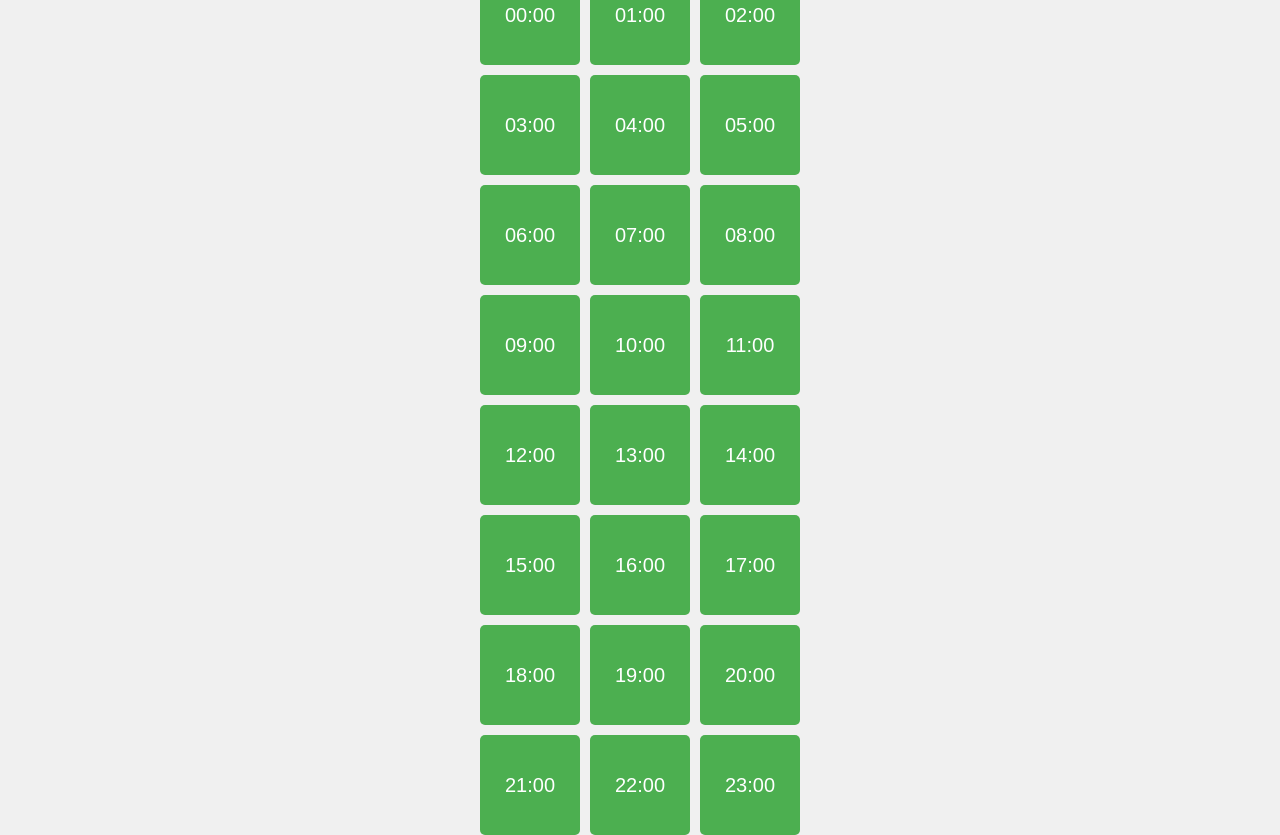
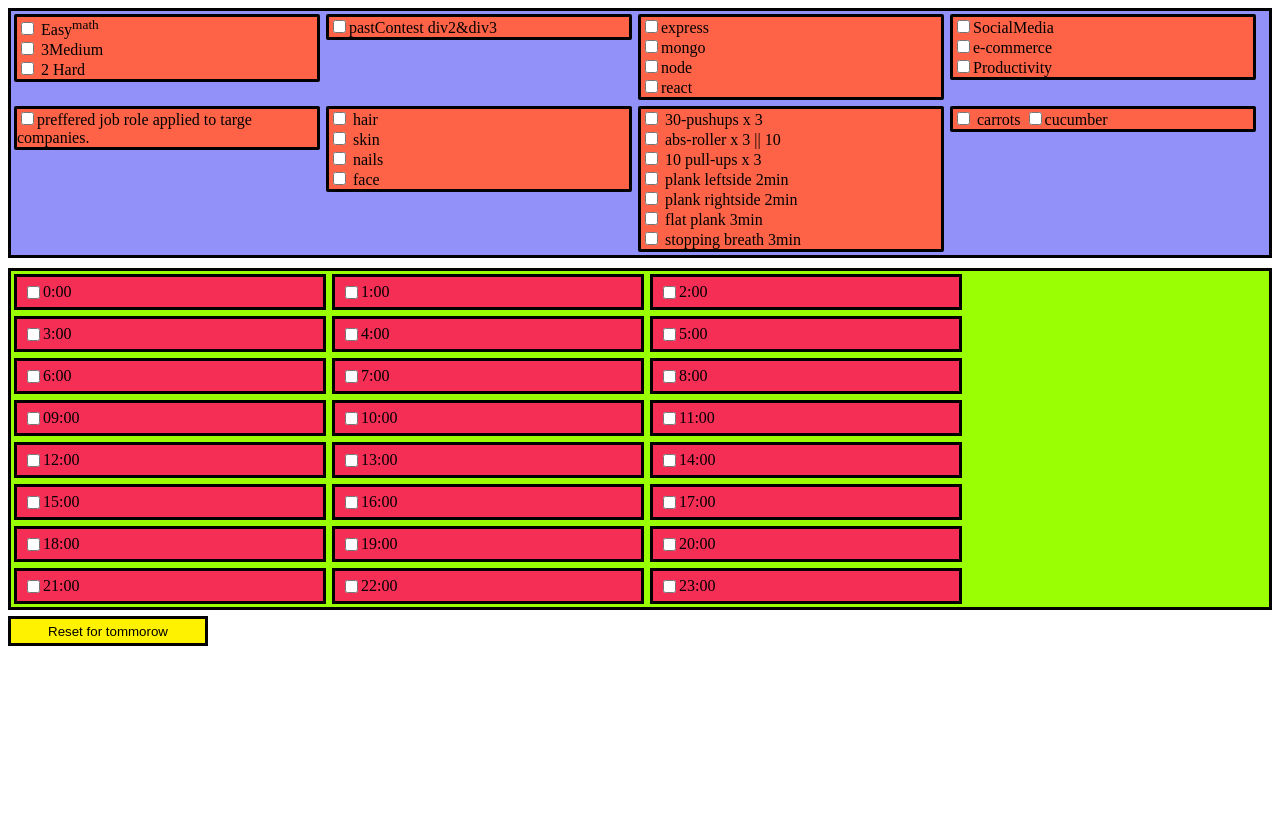
Before and after one commit to Amar-3/day-planner, a plain HTML site: page index.html in a window 1280 px wide. After the commit the page ends 800 px from the top, so only its background shows below. Drawn offline with Linux system fonts and the light colour scheme.

Commit message:
Update index.html

```diff
--- a/index.html
+++ b/index.html
@@ -1,63 +1,181 @@
 <!DOCTYPE html>
 <html lang="en">
   <head>
-    <meta charset="UTF-8">
-    <meta name="viewport" content="width=device-width, initial-scale=1.0">
-    <title>24 Hour Grid</title>
+    <meta charset="UTF-8" />
+    <meta name="viewport" content="width=device-width, initial-scale=1.0" />
+    <title>Document</title>
+
     <style>
-        body {
+      .timeblocks {
         display: flex;
-            justify-content: center;
+        flex-direction: row;
+        background-color: #f4eded;
+        border-color: rgb(44, 43, 43);
+        background: rgb(154, 255, 2);
+        border: solid black 3px;
+        margin-top: 10px;
+        flex-wrap: wrap;
+      }
+      .block {
+        background: rgb(245, 46, 86);
+
+        margin: 3px;
+        padding-left: 6px;
+        border: solid black 3px;
+        width: 300px;
+        height: 30px;
+        display: flex;
         align-items: center;
-            height: 100vh;
-            margin: 0;
-            background-color: #f0f0f0;
-            font-family: Arial, sans-serif;
       }
-        .container {
-            display: grid;
-            grid-template-columns: repeat(3, 100px);
-            grid-gap: 10px;
+
+      .what2do {
+        margin: 0px;
+        display: flex;
+        background-color: rgb(145, 145, 249);
+        border: solid black 3px;
+        flex-wrap: wrap;
+        height: fit-content;
+
       }
-        .box {
-            width: 100px;
-            height: 100px;
-            background-color: #4caf50;
-            display: flex;
-            justify-content: center;
-            align-items: center;
-            color: white;
-            font-size: 20px;
-            border-radius: 5px;
+
+      .tasks {
+        background-color: tomato;
+        width: 300px;
+        height: fit-content;
+        overflow-y: scroll;
+        z-index: 30px;
+        margin: 3px;
+        border: solid;
+        border-radius: 2px;
+      }
+
+
+      button{
+        z-index: 4000000px;
+        margin-top: 6px;
+        background: hwb(57 0% 0%);
+        cursor: pointer;
+        border: solid 3px;
+        height: 30px;
+        width: 200px;
+
+
+      }
+      button:hover{
+        background-color: rgba(229, 62, 24, 0);
       }
     </style>
   </head>
   <body>
-    <div class="container">
-        <div class="box">00:00</div>
-        <div class="box">01:00</div>
-        <div class="box">02:00</div>
-        <div class="box">03:00</div>
-        <div class="box">04:00</div>
-        <div class="box">05:00</div>
-        <div class="box">06:00</div>
-        <div class="box">07:00</div>
-        <div class="box">08:00</div>
-        <div class="box">09:00</div>
-        <div class="box">10:00</div>
-        <div class="box">11:00</div>
-        <div class="box">12:00</div>
-        <div class="box">13:00</div>
-        <div class="box">14:00</div>
-        <div class="box">15:00</div>
-        <div class="box">16:00</div>
-        <div class="box">17:00</div>
-        <div class="box">18:00</div>
-        <div class="box">19:00</div>
-        <div class="box">20:00</div>
-        <div class="box">21:00</div>
-        <div class="box">22:00</div>
-        <div class="box">23:00</div>
+    <div class="what2do">
+      <div class="leetcode tasks">
+        <div class="easy">
+          <input type="checkbox" class="inputs" /> Easy<sup>math</sup>
         </div>
+        <div class="medium">
+          <input type="checkbox" class="inputs" />
+          3Medium
+        </div>
+        <div class="hard"><input type="checkbox" class="inputs" /> 2 Hard</div>
+      </div>
+
+      <div class="codeforces tasks">
+        <input type="checkbox" class="inputs" />pastContest div2&div3
+      </div>
+
+      <div class="mern tasks">
+        <div class="express">
+          <input type="checkbox" class="inputs" />express
+        </div>
+        <div class="mongo"><input type="checkbox" class="inputs" />mongo</div>
+        <div class="node"><input type="checkbox" class="inputs" />node</div>
+        <div class="react"><input type="checkbox" class="inputs" />react</div>
+      </div>
+
+      <div class="project tasks">
+        <div class="socialmedia">
+          <input type="checkbox" class="inputs" />SocialMedia
+        </div>
+        <div class="ecommerce">
+          <input type="checkbox" class="inputs" />e-commerce
+        </div>
+        <div class="productivity">
+          <input type="checkbox" class="inputs" />Productivity
+        </div>
+      </div>
+
+      <div class="job tasks">
+        <input type="checkbox" class="inputs" />preffered job role applied to
+        targe companies.
+      </div>
+
+      <div class="personalcare tasks">
+        <input type="checkbox" class="inputs" />
+        hair
+
+        <br />
+        <input type="checkbox" class="inputs" />
+        skin <br />
+        <input type="checkbox" class="inputs" />
+        nails <br />
+        <input type="checkbox" class="inputs" />
+        face <br />
+      </div>
+
+      <div class="gymanistics tasks">
+        <input type="checkbox" class="inputs" />
+        30-pushups x 3 <br />
+        <input type="checkbox" class="inputs" />
+        abs-roller x 3 || 10 <br />
+        <input type="checkbox" class="inputs" />
+        10 pull-ups x 3 <br />
+        <input type="checkbox" class="inputs" />
+        plank leftside 2min <br />
+        <input type="checkbox" class="inputs" />
+        plank rightside 2min <br />
+        <input type="checkbox" class="inputs" />
+        flat plank 3min <br />
+        <input type="checkbox" class="inputs" />
+        stopping breath 3min <br />
+      </div>
+
+
+      <div class="fooding tasks">
+        <input type="checkbox" class="inputs" />
+        carrots
+        <input type="checkbox" class="inputs" />cucumber
+      </div>
+    </div>
+
+
+
+    <div class="timeblocks">
+      <div class="block"><input type="checkbox" class="inputs" />0:00</div>
+      <div class="block"><input type="checkbox" class="inputs" />1:00</div>
+      <div class="block"><input type="checkbox" class="inputs" /> 2:00</div>
+      <div class="block"><input type="checkbox" class="inputs" />3:00</div>
+      <div class="block"><input type="checkbox" class="inputs" />4:00</div>
+      <div class="block"><input type="checkbox" class="inputs" />5:00</div>
+      <div class="block"><input type="checkbox" class="inputs" />6:00</div>
+      <div class="block"><input type="checkbox" class="inputs" />7:00</div>
+      <div class="block"><input type="checkbox" class="inputs" />8:00</div>
+      <div class="block"><input type="checkbox" class="inputs" />09:00</div>
+      <div class="block"><input type="checkbox" class="inputs" />10:00</div>
+      <div class="block"><input type="checkbox" class="inputs" />11:00</div>
+      <div class="block"><input type="checkbox" class="inputs" />12:00</div>
+      <div class="block"><input type="checkbox" class="inputs" />13:00</div>
+      <div class="block"><input type="checkbox" class="inputs" />14:00</div>
+      <div class="block"><input type="checkbox" class="inputs" />15:00</div>
+      <div class="block"><input type="checkbox" class="inputs" />16:00</div>
+      <div class="block"><input type="checkbox" class="inputs" />17:00</div>
+      <div class="block"><input type="checkbox" class="inputs" /> 18:00</div>
+      <div class="block"><input type="checkbox" class="inputs" />19:00</div>
+      <div class="block"><input type="checkbox" class="inputs" /> 20:00</div>
+      <div class="block"><input type="checkbox" class="inputs" /> 21:00</div>
+      <div class="block"><input type="checkbox" class="inputs" /> 22:00</div>
+      <div class="block"><input type="checkbox" class="inputs" />23:00</div>
+    </div>
+
+    <button type="button" onclick="reset()">Reset for tommorow</button>
   </body>
 </html>
```
Lines whose indentation alone changed are shown as unchanged.
